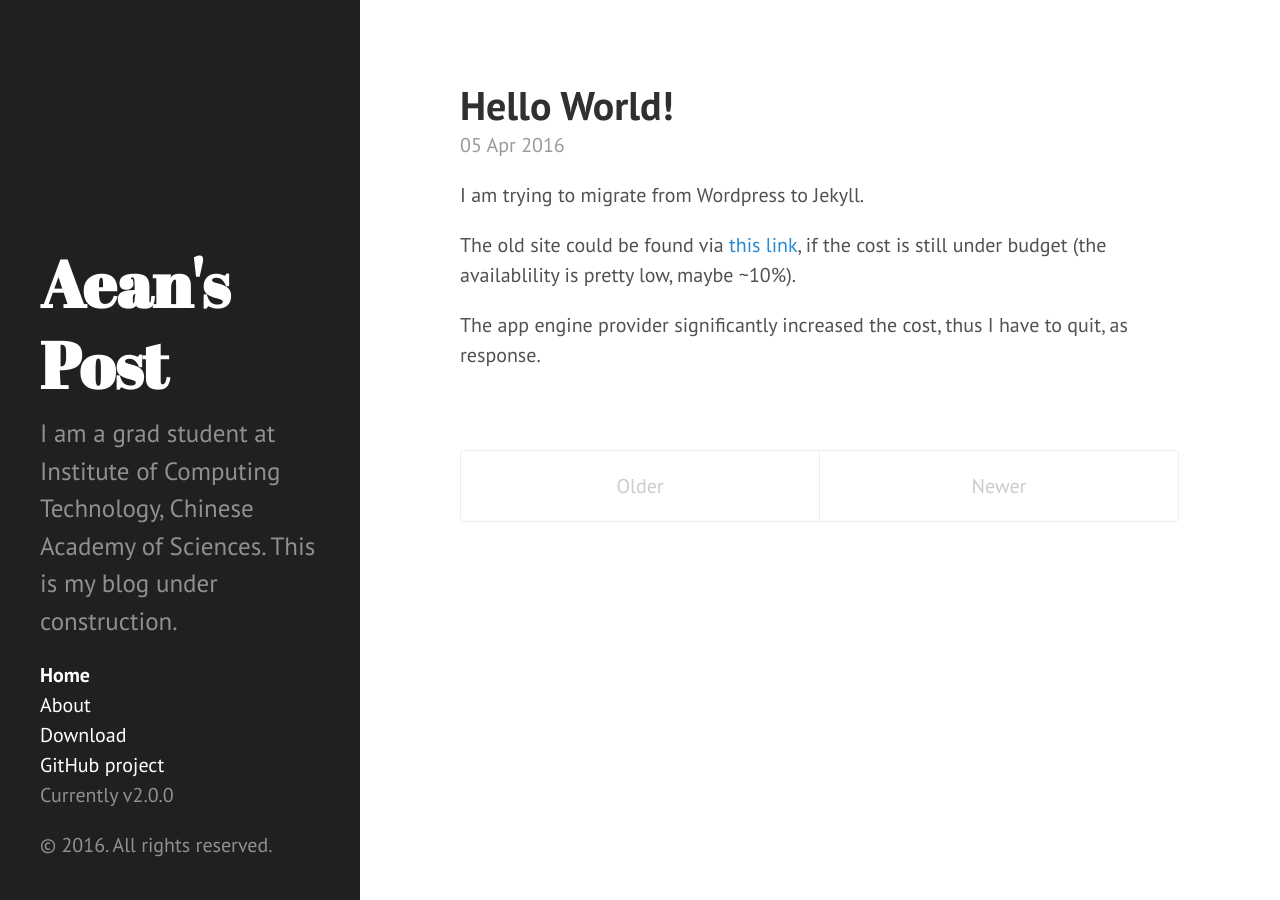
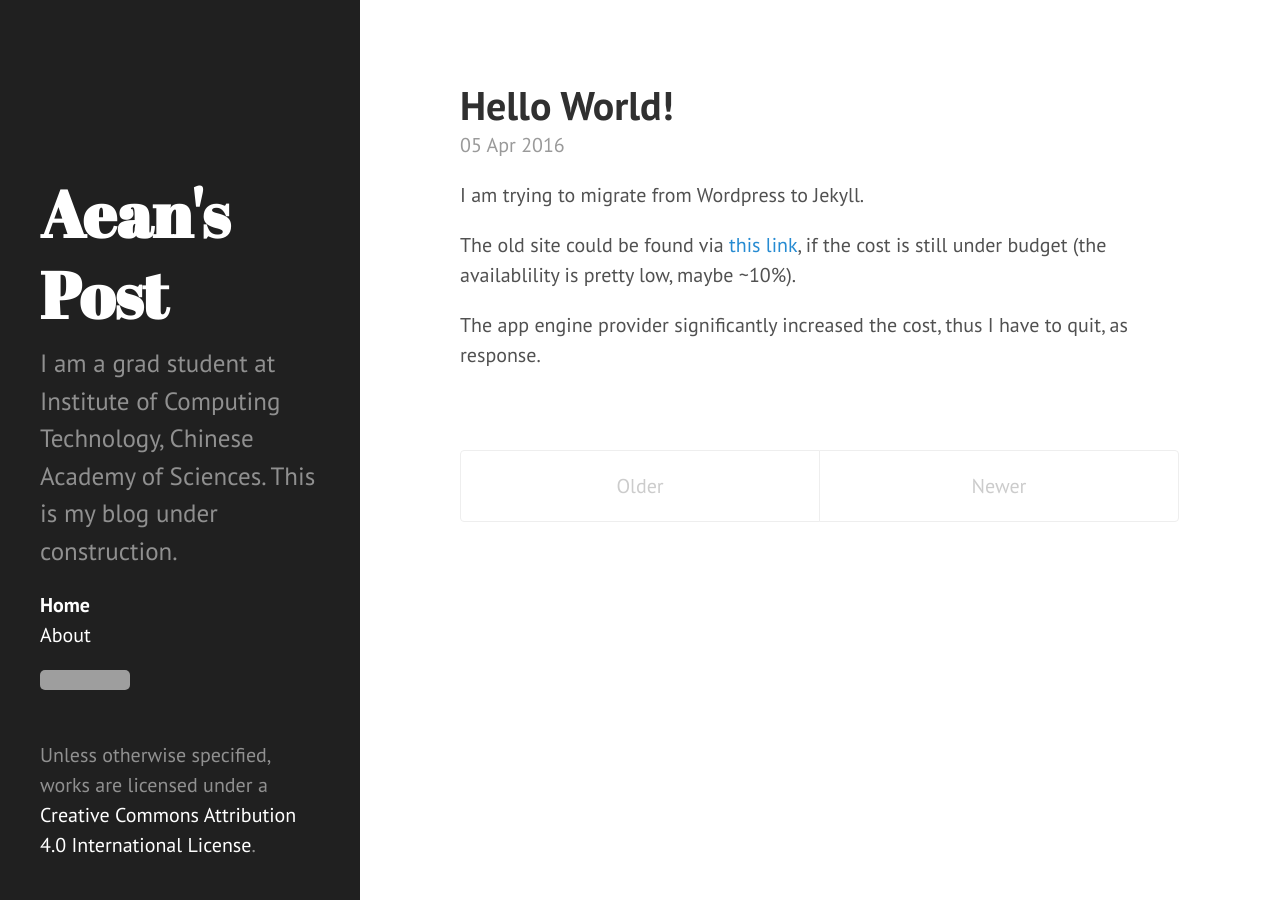
Before and after one commit to AeanSR/AeanSR.github.io, a Jekyll site: the page built from index.html, in a window 1280 px wide. Built offline with Jekyll 4.4.1, drawn with Linux system fonts in a browser that asks for light colours; the list of posts is cut into pages by our own code; grey boxes are pictures that could not be loaded.

Commit message:
copyright

```diff
--- a/_includes/sidebar.html
+++ b/_includes/sidebar.html
@@ -26,11 +26,8 @@
         {% endif %}
       {% endfor %}
 
-      <li class="sidebar-nav-item"><a href="{{ site.github.repo }}/archive/v{{ site.version }}.zip">Download</a></li>
-      <li class="sidebar-nav-item"><a href="{{ site.github.repo }}">GitHub project</a></li>
-      <li class="sidebar-nav-item">Currently v{{ site.version }}</li>
     </ul>
 
-    <p>&copy; {{ site.time | date: '%Y' }}. All rights reserved.</p>
+    <p><a rel="license" href="http://creativecommons.org/licenses/by/4.0/"><img alt="Creative Commons License" style="border-width:0" src="https://i.creativecommons.org/l/by/4.0/80x15.png" /></a><br />Unless otherwise specified, works are licensed under a <a rel="license" href="http://creativecommons.org/licenses/by/4.0/">Creative Commons Attribution 4.0 International License</a>.</p>
   </div>
 </div>
```
Also changed, not shown: ccby8831.png (deleted).
